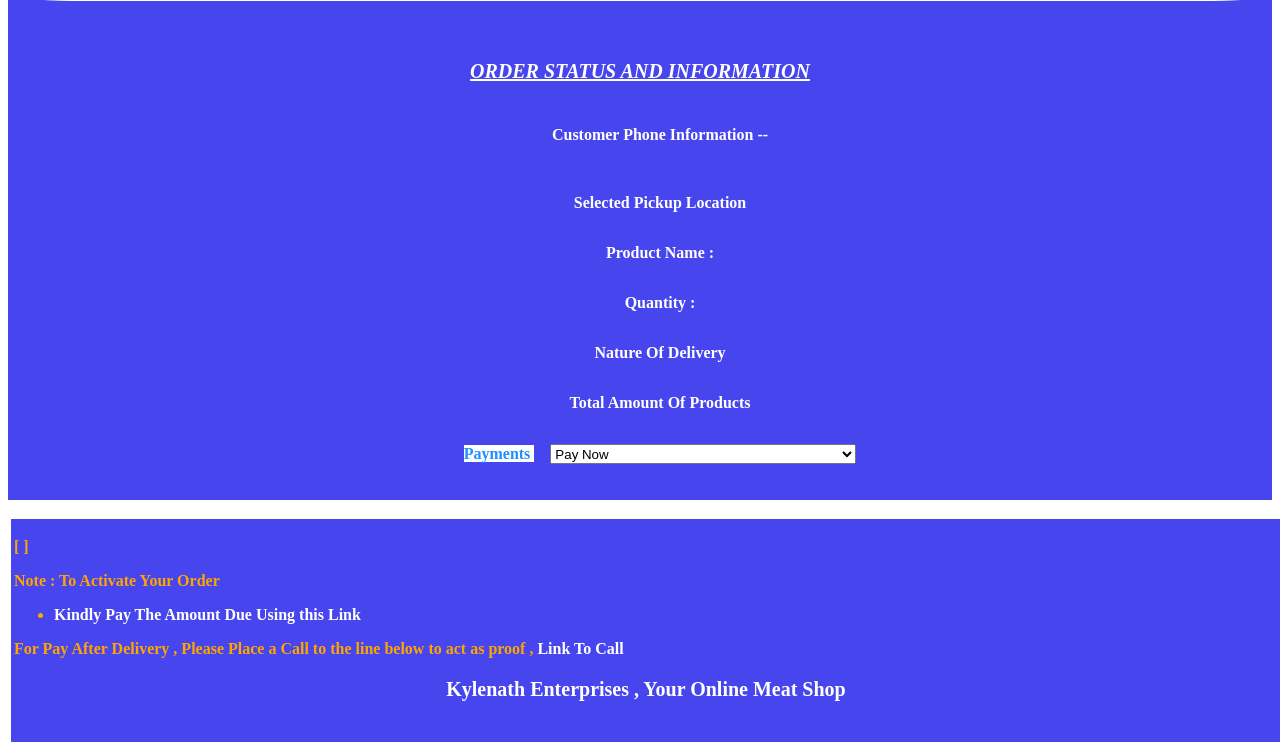
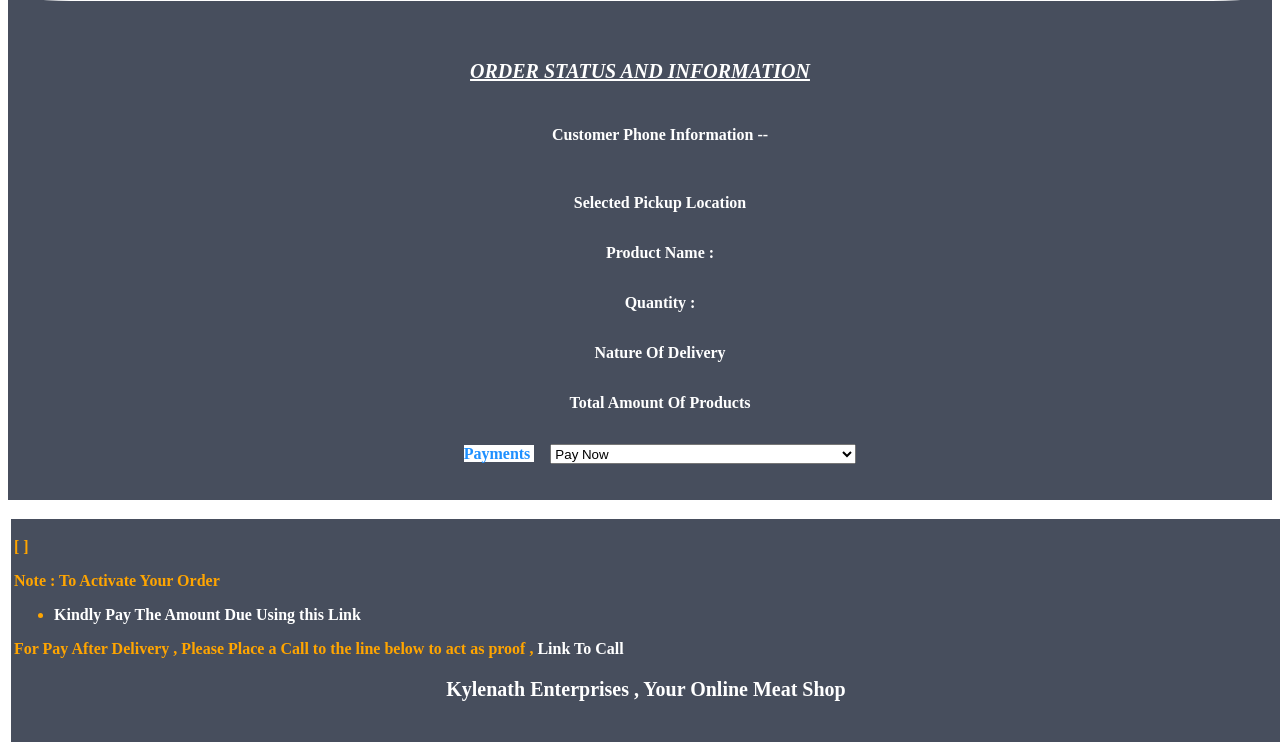
Before and after one commit to Clyde-A/enterprise, a Flask app: template templates/mailorder.html in a window 1280 px wide. Shown: the part 480-1225 px from the top of the page. Run offline with Flask 2, Linux system fonts and the light colour scheme; the template is opened without the code that fills it, so the values that code supplies are empty.

Commit message:
Update mailorder.html

```diff
--- a/templates/mailorder.html
+++ b/templates/mailorder.html
@@ -6,7 +6,7 @@
     <head>
     <style>
     .boxorder{
-    background-color:#4745ed;
+    background-color:#474e5d;
     height:auto;
     width:100% ;
     color:white;
@@ -50,7 +50,7 @@
 
     .fin{
     color:orange;
-    background-color:#4745ed;
+    background-color:#474e5d;
     width:100%;
     padding:3px;
     }
```
